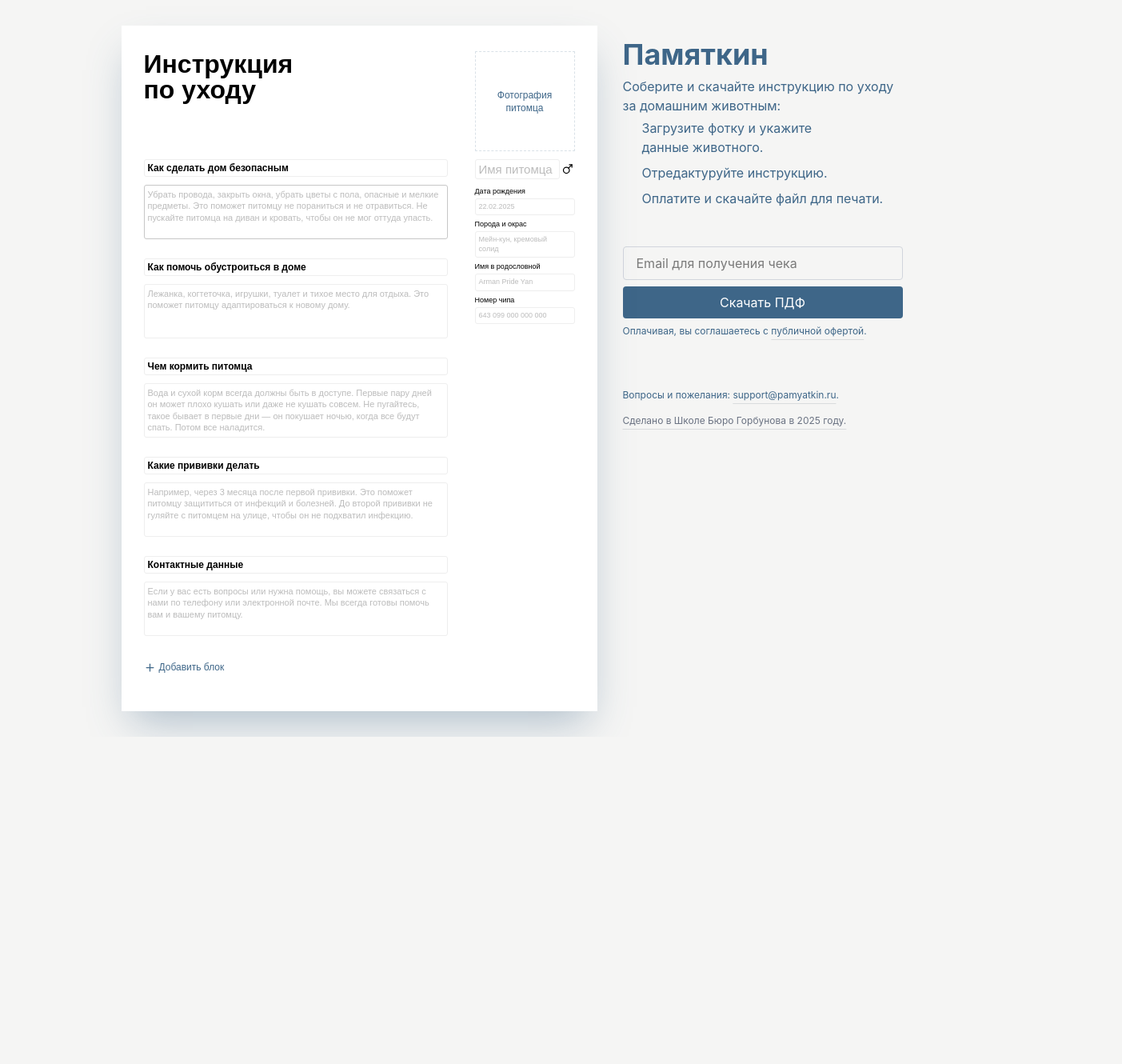
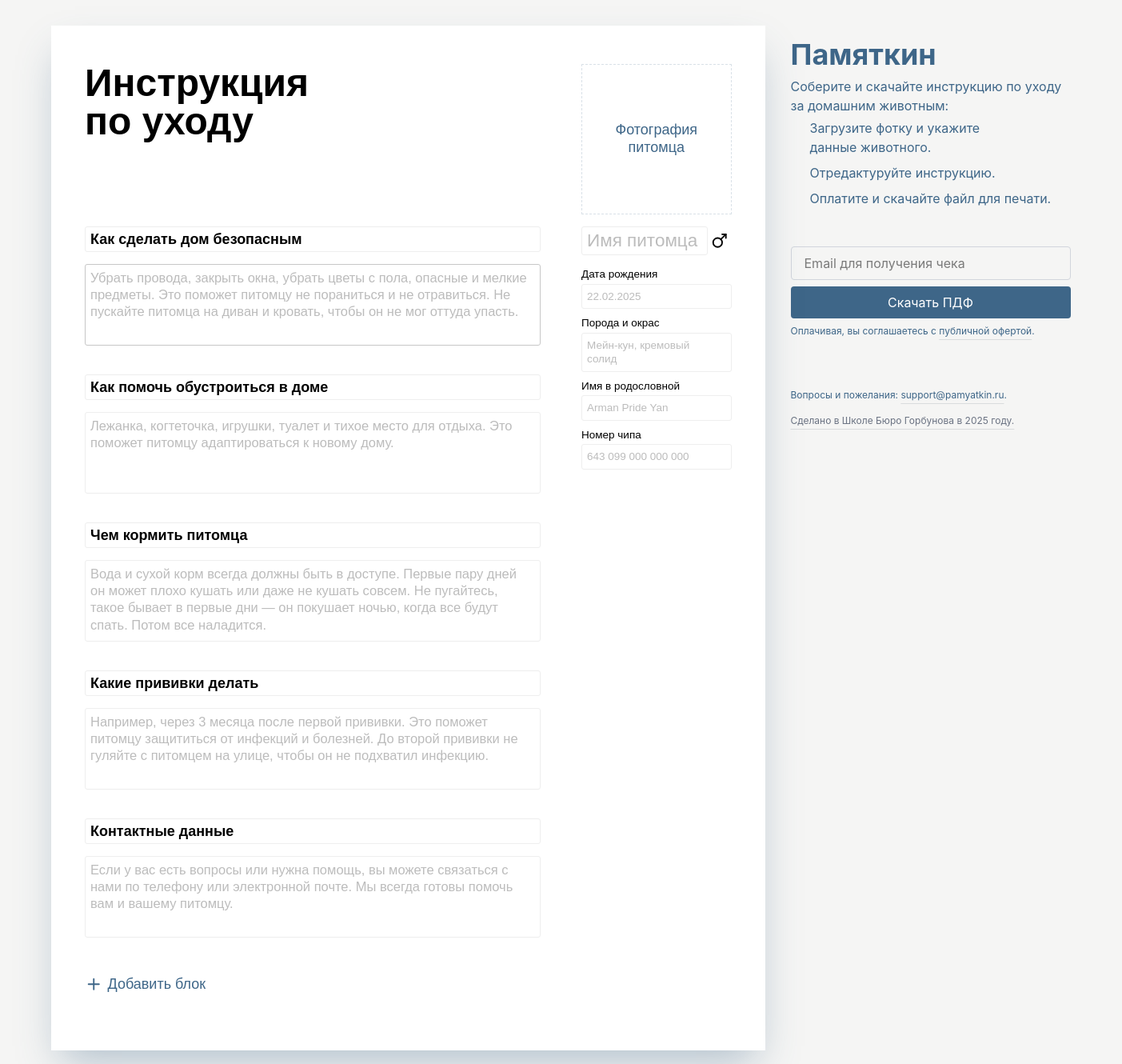
Before and after one commit to talyguryn/pamyatkin, a Next.js app: page / in a window 1280 px wide. Shown: the top 1330 px of the page at 80% size, 1403 px wide, since content can reach past the window. Before the commit the page ends 921 px from the top, so only its background shows below. Built offline with nearby package versions, Linux system fonts and the light colour scheme; no server answers.

Commit message:
try to add scale factor

```diff
--- a/src/app/globals.css
+++ b/src/app/globals.css
@@ -3,6 +3,8 @@
 :root {
   --background: #f5f5f4;
   --foreground: #000000;
+
+  --scale-factor: 1.5;
 }
 
 body {
@@ -15,7 +17,8 @@ body {
 
 [contenteditable='true'] {
   border: 0.5px solid #eee;
-  padding: 4px 8px 4px 4px;
+  /* padding: 4px 8px 4px 4px; */
+  padding: calc(4px * var(--scale-factor)) calc(8px * var(--scale-factor)) calc(4px * var(--scale-factor)) calc(4px * var(--scale-factor));
   border-radius: 3px;
 
   &:empty:before {
--- a/src/components/leaflet.tsx
+++ b/src/components/leaflet.tsx
@@ -6,6 +6,8 @@ import { LeafletData, LeafletSection, LeafletTextfield } from '@/types/leaflet';
 import { defaultLeafletData } from '@/data/leaflet';
 
 const leafletDataLocalStorageKey = 'leafletData';
+
+const SCALE_FACTOR = 1.5; // Adjust this value to scale the leaflet
 
 export default function Leaflet() {
   // if query parameter clear is present, clear localStorage
@@ -106,7 +108,19 @@ export default function Leaflet() {
   }, []);
 
   return (
-    <div className="bg-white pt-[32px] px-[28px] pb-[40px] shadow-2xl shadow-[#3e668861] w-[595px] min-h-[842px] relative">
+    <div
+      style={{
+        background: 'white',
+        paddingTop: `calc(32px * ${SCALE_FACTOR})`,
+        paddingLeft: `calc(28px * ${SCALE_FACTOR})`,
+        paddingRight: `calc(28px * ${SCALE_FACTOR})`,
+        paddingBottom: `calc(40px * ${SCALE_FACTOR})`,
+        boxShadow: '0 25px 50px -12px #3e668861',
+        width: `calc(595px * ${SCALE_FACTOR})`,
+        // minHeight: `calc(842px * ${SCALE_FACTOR})`,
+        position: 'relative',
+      }}
+    >
       <div
         className="relative"
         id="leaflet"
@@ -114,19 +128,18 @@ export default function Leaflet() {
           fontFamily: 'Arial, sans-serif',
           display: 'flex',
           flexDirection: 'column',
-          gap: '10px',
-          // transformOrigin: 'top',
-          // transform: 'scale(1.5)',
+          gap: `calc(10px * ${SCALE_FACTOR})`,
+          minHeight: `calc((842px - 72px) * ${SCALE_FACTOR})`,
         }}
       >
         <div
           style={{
             position: 'absolute',
             left: 'auto',
-            right: '7px',
+            right: `calc(7px * ${SCALE_FACTOR})`,
             bottom: '0',
             color: '#B4B4B4',
-            fontSize: '7px',
+            fontSize: `calc(7px * ${SCALE_FACTOR})`,
             transform: 'translateX(100%) rotate(-90deg) ',
             transformOrigin: 'left',
             whiteSpace: 'nowrap',
@@ -140,7 +153,6 @@ export default function Leaflet() {
           style={{
             display: 'flex',
             justifyContent: 'space-between',
-            width: '100%',
           }}
         >
           <EditableDiv
@@ -158,13 +170,16 @@ export default function Leaflet() {
             placeholder={leafletData.title.placeholder}
             style={{
               fontWeight: 'bold',
-              fontSize: '32px',
+              fontSize: `calc(32px * ${SCALE_FACTOR})`,
               lineHeight: '1',
-              width: '380px',
+              width: `calc(380px * ${SCALE_FACTOR})`,
             }}
           />
           <div
-            style={{ width: '125px', height: '125px' }}
+            style={{
+              width: `calc(125px * ${SCALE_FACTOR})`,
+              height: `calc(125px * ${SCALE_FACTOR})`,
+            }}
             className="flex-shrink-0 group relative hover:cursor-pointer"
             onClick={handleImageClick}
           >
@@ -181,7 +196,16 @@ export default function Leaflet() {
             <div
               className={`${leafletData.imageSrc ? 'hidden' : 'flex'} group-hover:flex text-center absolute w-full h-full top-0 items-center justify-center bg-[#ffffffbb] border border-dashed border-[#3e668832] hover:border-[#3e668861] backdrop-blur-xs`}
             >
-              <span className="text-xs text-[#3e6688]">
+              <span
+                style={{
+                  fontSize: `calc(12px * ${SCALE_FACTOR})`,
+                  color: '#3e6688',
+                  textAlign: 'center',
+                  lineHeight: '1.2',
+                  width: '100%',
+                  userSelect: 'none',
+                }}
+              >
                 Фотография
                 <br />
                 питомца
@@ -202,8 +226,8 @@ export default function Leaflet() {
             style={{
               display: 'flex',
               flexDirection: 'column',
-              width: '380px',
-              gap: '20px',
+              width: `calc(380px * ${SCALE_FACTOR})`,
+              gap: `calc(20px * ${SCALE_FACTOR})`,
             }}
           >
             {leafletData.sections.map(
@@ -213,7 +237,7 @@ export default function Leaflet() {
                   style={{
                     display: 'flex',
                     flexDirection: 'column',
-                    gap: '10px',
+                    gap: `calc(10px * ${SCALE_FACTOR})`,
                   }}
                 >
                   <EditableDiv
@@ -238,7 +262,7 @@ export default function Leaflet() {
                     placeholder={section.title.placeholder}
                     style={{
                       fontWeight: 'bold',
-                      fontSize: '12px',
+                      fontSize: `calc(12px * ${SCALE_FACTOR})`,
                       lineHeight: '1',
                     }}
                   />
@@ -263,13 +287,13 @@ export default function Leaflet() {
                     contentEditable={true}
                     placeholder={section.content.placeholder}
                     style={{
-                      fontSize: '11px',
+                      fontSize: `calc(11px * ${SCALE_FACTOR})`,
                       lineHeight: '1.3',
-                      marginBottom: '4px',
+                      marginBottom: `calc(4px * ${SCALE_FACTOR})`,
                       display: 'flex',
                       flexDirection: 'column',
-                      gap: '10px',
-                      minHeight: '68px',
+                      gap: `calc(10px * ${SCALE_FACTOR})`,
+                      minHeight: `calc(68px * ${SCALE_FACTOR})`,
                     }}
                     data-focus={index === 0 ? true : undefined}
                   />
@@ -277,14 +301,22 @@ export default function Leaflet() {
               )
             )}
 
-            <div
+            <button
               style={{
                 width: '100%',
-                height: '30px',
-                borderRadius: '4px',
+                height: `calc(30px * ${SCALE_FACTOR})`,
+                borderRadius: `calc(4px * ${SCALE_FACTOR})`,
                 cursor: 'pointer',
+                background: 'none',
+                border: 'none',
+                color: '#3e6688',
+                display: 'flex',
+                alignItems: 'center',
+                gap: `calc(4px * ${SCALE_FACTOR})`,
+                fontSize: `calc(12px * ${SCALE_FACTOR})`,
+                padding: 0,
               }}
-              className="text-xs text-[#3e6688] hover:text-[#1c4c76] flex items-center gap-1"
+              className="hover:text-[#1c4c76]"
               data-hide-on-export
               onClick={() => {
                 setLeafletData((prevData) => ({
@@ -305,18 +337,20 @@ export default function Leaflet() {
                 }));
               }}
             >
-              <Plus size={15} />
+              <Plus size={15 * SCALE_FACTOR} />
               <span>Добавить блок</span>
-            </div>
+            </button>
           </div>
-          <div style={{ width: '125px', flexShrink: 0 }}>
+          <div
+            style={{ width: `calc(125px * ${SCALE_FACTOR})`, flexShrink: 0 }}
+          >
             <div
               style={{
                 display: 'flex',
-                gap: '2px',
+                gap: `calc(2px * ${SCALE_FACTOR})`,
                 justifyContent: 'start',
                 alignItems: 'stretch',
-                marginBottom: '10px',
+                marginBottom: `calc(10px * ${SCALE_FACTOR})`,
               }}
             >
               <EditableDiv
@@ -333,7 +367,7 @@ export default function Leaflet() {
                 contentEditable={true}
                 placeholder={leafletData.petName.placeholder}
                 style={{
-                  fontSize: '15px',
+                  fontSize: `calc(15px * ${SCALE_FACTOR})`,
                   lineHeight: '1',
                 }}
               />
@@ -366,18 +400,18 @@ export default function Leaflet() {
                   onChange={(e) => {}}
                 />
                 {leafletData.petSexIsMale ? (
-                  <Mars size={15} />
+                  <Mars size={15 * SCALE_FACTOR} />
                 ) : (
-                  <Venus size={15} />
+                  <Venus size={15 * SCALE_FACTOR} />
                 )}
               </div>
             </div>
 
             <div
               style={{
-                fontSize: '9px',
+                fontSize: `calc(9px * ${SCALE_FACTOR})`,
                 lineHeight: '1.3',
-                gap: '6px',
+                gap: `calc(6px * ${SCALE_FACTOR})`,
                 display: 'flex',
                 flexDirection: 'column',
               }}
@@ -389,7 +423,7 @@ export default function Leaflet() {
                     style={{
                       display: 'flex',
                       flexDirection: 'column',
-                      gap: '2px',
+                      gap: `calc(2px * ${SCALE_FACTOR})`,
                     }}
                   >
                     <EditableDiv
```
